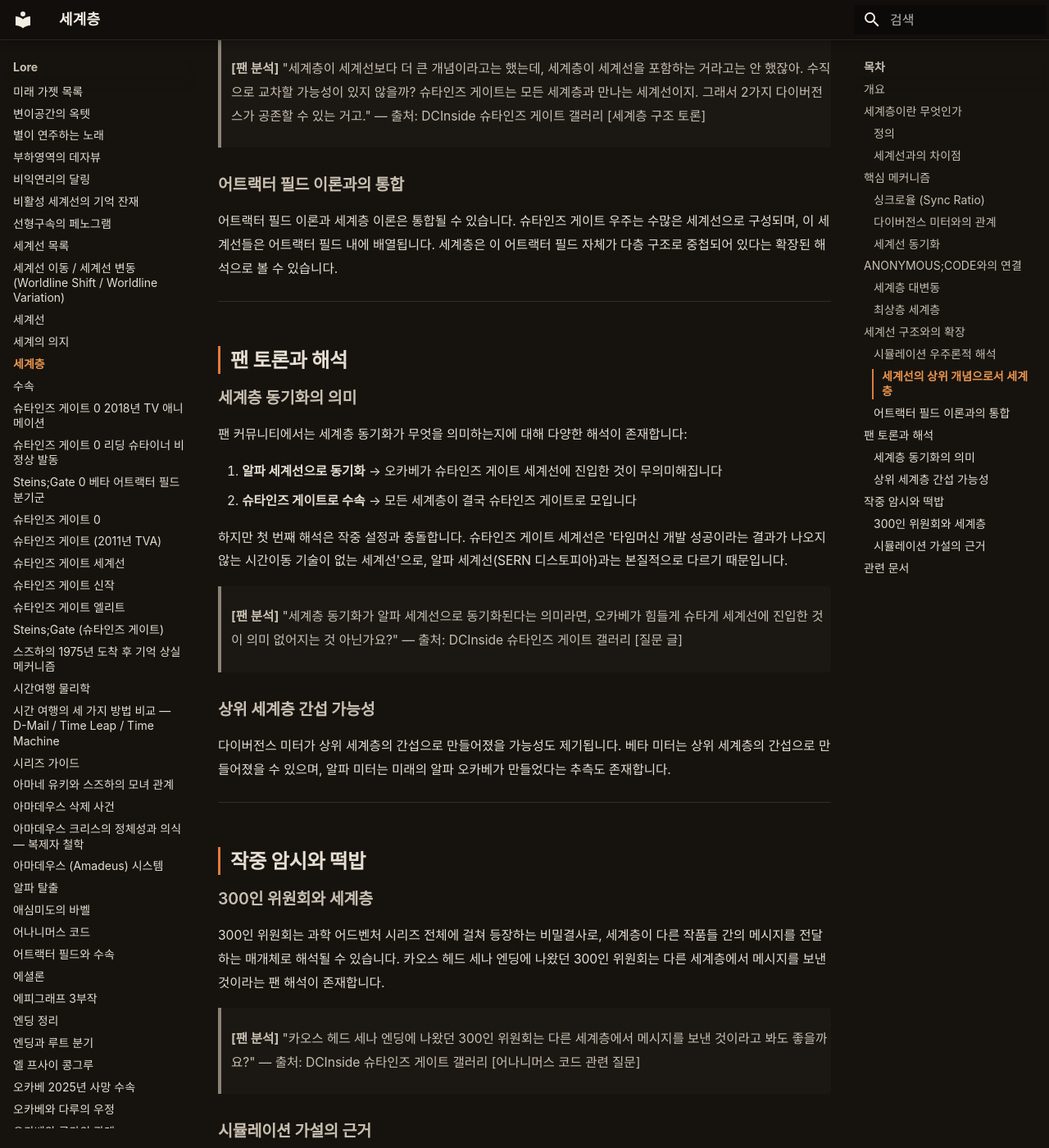
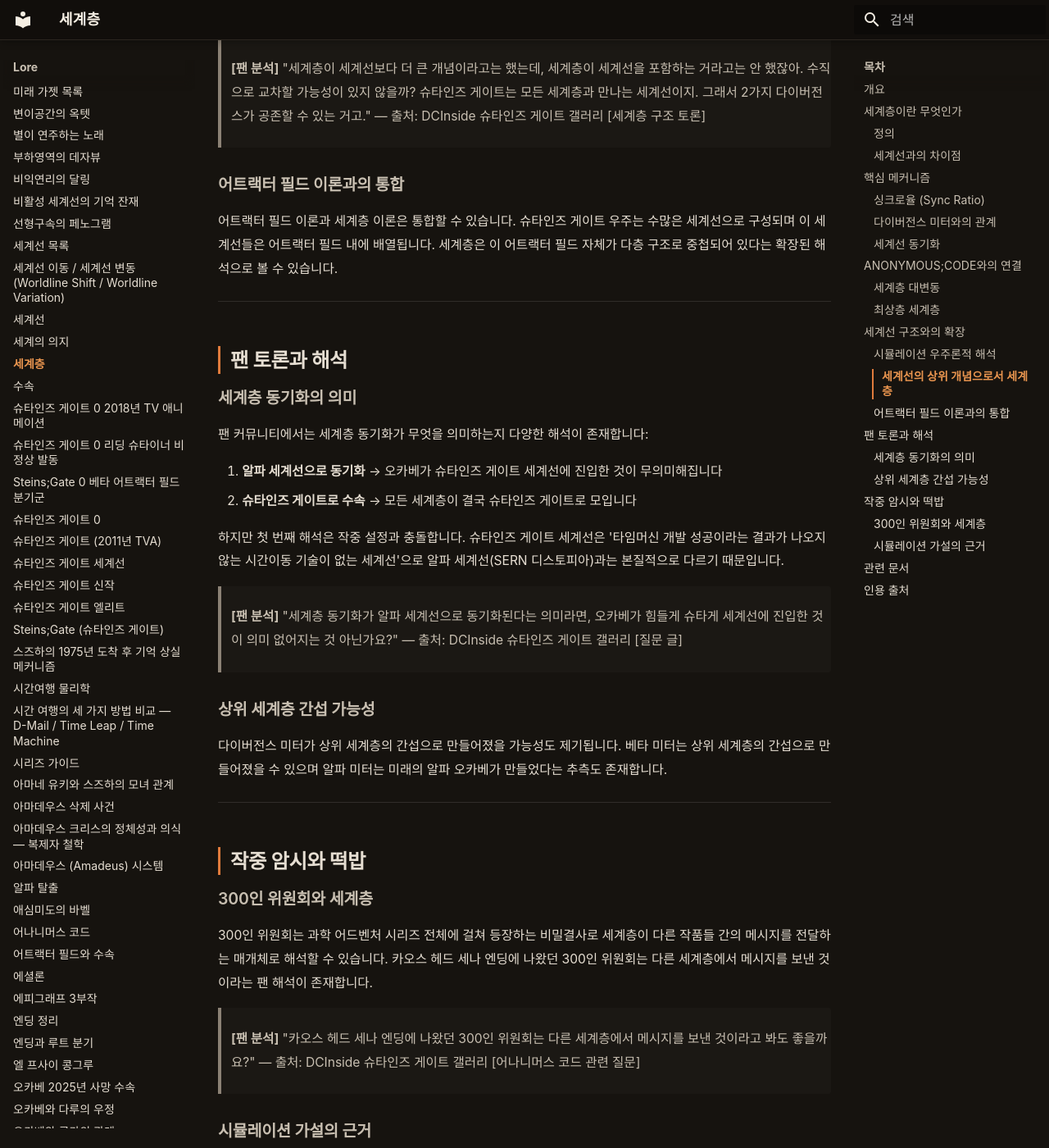
Before and after one commit to sgwiki/sgwiki.github.io, an MkDocs documentation site: the page built from wiki/lore/세계층.md, in a window 1280 px wide and 1400 px high, scrolled down 3743 px. Shown: the whole window at 82% size. Built offline with MkDocs 1.6.1 and Material for MkDocs 9.7.7, drawn with Linux system fonts in a browser that asks for light colours; some web fonts are replaced; some of the changed text lies outside the part shown.

Commit message:
chore(wiki): 세계층 정비 — restructurer frontmatter 보강(title·category·tags 4)+## 인용 출처 빈 섹션 추가·rewriter H1 한자 '世界層' 제거(World Layer 로마자 병기는 유지)·humanize 18건(연결어미 뒤 쉼표 11·가능형 과사용 5·'통해' 과잉 1·'대해' 과잉 1)·사실·스포일러(endgame)·수치(2010·2022·2038·2000년·0%)·고유명사(ANONYMOUS;CODE·CHAOS;HEAD·ROBOTICS;NOTES·SERN·오카베 린타로·마유리·크리스·치요마루·300인 위원회·어트랙터 필드·다이버전스 미터·타임리프) 불변·인용 블록 7개 불변·quote_protect pass(17/17)·fact_guard pass(0 violations)·sanitizer pass·linker pass(5 ok·broken 0)
Co-Authored-By: Claude Opus 4.6 <noreply@anthropic.com>

```diff
--- a/wiki/lore/세계층.md
+++ b/wiki/lore/세계층.md
@@ -22,7 +25,7 @@ description: "세계층은 슈타인즈 게이트 시리즈의 세계관에서
 
 ### 정의
 
-세계층은 **"세계선보다 더 상위 차원에 있는 우주의 층위"**로 정의될 수 있습니다. 다이버전스 미터가 표시하는 수치는 단순히 세계선 간의 변동률이 아니라, **자신들이 살고 있는 세계층과 최상위 세계층 간의 일치율(싱크로율)**을 나타냅니다.
+세계층은 **"세계선보다 더 상위 차원에 있는 우주의 층위"**로 정의할 수 있습니다. 다이버전스 미터가 표시하는 수치는 단순히 세계선 간의 변동률이 아니라 **자신들이 살고 있는 세계층과 최상위 세계층 간의 일치율(싱크로율)**을 나타냅니다.
 
 > **[팬 분석]** "다이버전스 미터에 표시된 숫자가 세계선 변동률과 시뮬레이션 계층의 차이를 나타낸다면, 각 세계선은 평행하지 않고 층구조를 이룬다는 가설이 성립될 수 있다."
 > — 출처: DCInside 슈타인즈 게이트 갤러리 [커뮤니티 토론]
@@ -49,16 +52,16 @@ description: "세계층은 슈타인즈 게이트 시리즈의 세계관에서
 
 ### 다이버전스 미터와의 관계
 
-다이버전스 미터는 원래 세계선의 변동을 측정하는 장치로 설정되었으나, 세계층 이론에 따르면 **"상위 세계층에서 하위 세계층을 조작할 때 사용하는 계기판의 일부"**로 재해석될 수 있습니다. 이 가설에 따르면:
+다이버전스 미터는 원래 세계선의 변동을 측정하는 장치로 설정되었으나 세계층 이론에 따르면 **"상위 세계층에서 하위 세계층을 조작할 때 사용하는 계기판의 일부"**로 재해석됩니다. 가설을 따르면:
 
 1. **다이얼** → 세계선을 조작
 2. **미터기** → 그 변화를 수치화
 
-오카베가 2010년에 발견한 다이버전스 미터는 미래의 기술로 만들어진 것으로, 상위 세계층에서 시뮬레이션 계층을 모니터링하는 장치의 일부를 복제한 것일 가능성이 있습니다.
+오카베가 2010년에 발견한 다이버전스 미터는 미래의 기술로 만들어진 것으로 상위 세계층에서 시뮬레이션 계층을 모니터링하는 장치의 일부를 복제한 것일 수 있습니다.
 
 ### 세계선 동기화
 
-세계층 이론에서 가장 중요한 개념 중 하나는 **세계선 동기화**입니다. 팬 토론에 따르면, 무수히 겹쳐진 세계층이 전부 두 개의 세계선(알파, 베타)으로 이루어져 있고, 모든 세계층이 **슈타인즈 게이트로 수속**한다고 해석될 수 있습니다.
+세계층 이론에서 가장 중요한 개념 중 하나는 **세계선 동기화**입니다. 팬 토론에 따르면 무수히 겹쳐진 세계층이 전부 두 개의 세계선(알파, 베타)으로 이루어져 있고 모든 세계층이 **슈타인즈 게이트로 수속**한다고 해석할 수 있습니다.
 
 > **[팬 분석]** "무수히 겹쳐진 세계층이 전부 두 개의 세계선으로 이루어졌다고도 볼 수 있지 않음? 무수한 세계선 중에서 시뮬레이션이 만들어지는 세계선은 두 개뿐인 거지. = 무수히 겹쳐진 세계층이 전부 슈타인즈 게이트로 수속한다."
 > — 출처: DCInside 슈타인즈 게이트 갤러리 [겹쳐진 다이버전스 미터 분석]
@@ -69,14 +72,14 @@ description: "세계층은 슈타인즈 게이트 시리즈의 세계관에서
 
 ### 세계층 대변동
 
-《ANONYMOUS;CODE》에서는 **"세계선 대변동"**이라는 개념이 등장합니다. 이는 모든 세계층의 세계선을 현실과 싱크로시켜 일시적으로 하나의 세계선으로 변동시키는 메커니즘입니다. 작중 배경이 되는 2038년 문제를 해결하기 위해 등장한 개념으로, 이해를 돕기 위해 2000년 문제(Y2K)에도 비유됩니다.
+《ANONYMOUS;CODE》에서는 **"세계선 대변동"**이라는 개념이 등장합니다. 이는 모든 세계층의 세계선을 현실과 싱크로시켜 일시적으로 하나의 세계선으로 변동시키는 메커니즘입니다. 작중 배경이 되는 2038년 문제를 해결하기 위해 등장한 개념으로 이해를 돕기 위해 2000년 문제(Y2K)에도 비유됩니다.
 
 > **[팬 분석]** "시쿠라 치요마루에 의하면 α, β와 같은 세계선의 명칭은 오카베 일행이 멋대로 붙인 것이라고 한다. 또한, 《ANONYMOUS;CODE》에서는 '세계선 대변동'이라는 개념이 등장한다."
 > — 출처: 나무위키 어트랙터 필드 [설명 단락]
 
 ### 최상층 세계층
 
-최상층 세계층은 **"타임머신이나 특수 능력이 없는 현실 세계"**로 설정됩니다. 팬 토론에 따르면, 최상위 세계층은 0% 다이버전스로 표현되며, 이곳에서는 마유리는 살고 크리스는 죽은 상태일 가능성이 제기됩니다. 하지만 이 설정은 공식적으로 명시된 바 없으며, 팬들의 추측에 불과합니다.
+최상층 세계층은 **"타임머신이나 특수 능력이 없는 현실 세계"**로 설정됩니다. 팬 토론에 따르면 최상위 세계층은 0% 다이버전스로 표현되며 이곳에서는 마유리는 살고 크리스는 죽은 상태일 가능성이 제기됩니다. 하지만 이 설정은 공식적으로 명시된 바 없으며 팬들의 추측에 불과합니다.
 
 > **[팬 분석]** "최상위 세계층은 현실 세계라 타임머신이나 능력이 없다고 하던데, 이 정보의 출처가 궁금합니다. 게임 중에는 보지 못한 것 같습니다."
 > — 출처: DCInside 슈타인즈 게이트 갤러리 [어나니머스 코드 관련 질문]
@@ -87,25 +90,25 @@ description: "세계층은 슈타인즈 게이트 시리즈의 세계관에서
 
 ### 시뮬레이션 우주론적 해석
 
-겹쳐진 세계층은 **시뮬레이션 우주론**의 관점에서 해석될 수 있습니다:
+겹쳐진 세계층은 **시뮬레이션 우주론**의 관점에서 해석할 수 있습니다:
 
 1. **세계층 0** → 시뮬레이션을 만든 존재 (또는 최상위 세계층)
 2. **세계층 1** → 현실 세계
 3. **세계층 2** → 현실 속의 가상 우주
 4. ... 기하급수적으로 확장
 
-이 구조에 따르면, 시뮬레이션 세계가 또 다른 시뮬레이션을 만들어 무한히 확장될 수 있습니다.
+이 구조에 따르면 시뮬레이션 세계가 또 다른 시뮬레이션을 만들어 무한히 확장될 수 있습니다.
 
 ### 세계선의 상위 개념으로서 세계층
 
-세계층은 오카베가 넘나드는 세계선 전체를 아우르는 상위 개념입니다. 세계선과 평행우주는 단일 우주 내에서 존재하지만, 세계층은 여러 개가 동시에 존재하는 개념입니다. 또한 세계층이 세계선을 포함하는 것이 아니라 **수직으로 교차**할 가능성도 제기됩니다.
+세계층은 오카베가 넘나드는 세계선 전체를 아우르는 상위 개념입니다. 세계선과 평행우주는 단일 우주 내에서 존재하지만 세계층은 여러 개가 동시에 존재하는 개념입니다. 또한 세계층이 세계선을 포함하는 것이 아니라 **수직으로 교차**할 가능성도 제기됩니다.
 
 > **[팬 분석]** "세계층이 세계선보다 더 큰 개념이라고는 했는데, 세계층이 세계선을 포함하는 거라고는 안 했잖아. 수직으로 교차할 가능성이 있지 않을까? 슈타인즈 게이트는 모든 세계층과 만나는 세계선이지. 그래서 2가지 다이버전스가 공존할 수 있는 거고."
 > — 출처: DCInside 슈타인즈 게이트 갤러리 [세계층 구조 토론]
 
 ### 어트랙터 필드 이론과의 통합
 
-어트랙터 필드 이론과 세계층 이론은 통합될 수 있습니다. 슈타인즈 게이트 우주는 수많은 세계선으로 구성되며, 이 세계선들은 어트랙터 필드 내에 배열됩니다. 세계층은 이 어트랙터 필드 자체가 다층 구조로 중첩되어 있다는 확장된 해석으로 볼 수 있습니다.
+어트랙터 필드 이론과 세계층 이론은 통합할 수 있습니다. 슈타인즈 게이트 우주는 수많은 세계선으로 구성되며 이 세계선들은 어트랙터 필드 내에 배열됩니다. 세계층은 이 어트랙터 필드 자체가 다층 구조로 중첩되어 있다는 확장된 해석으로 볼 수 있습니다.
 
 ---
 
@@ -113,19 +116,19 @@ description: "세계층은 슈타인즈 게이트 시리즈의 세계관에서
 
 ### 세계층 동기화의 의미
 
-팬 커뮤니티에서는 세계층 동기화가 무엇을 의미하는지에 대해 다양한 해석이 존재합니다:
+팬 커뮤니티에서는 세계층 동기화가 무엇을 의미하는지 다양한 해석이 존재합니다:
 
 1. **알파 세계선으로 동기화** → 오카베가 슈타인즈 게이트 세계선에 진입한 것이 무의미해집니다
 2. **슈타인즈 게이트로 수속** → 모든 세계층이 결국 슈타인즈 게이트로 모입니다
 
-하지만 첫 번째 해석은 작중 설정과 충돌합니다. 슈타인즈 게이트 세계선은 '타임머신 개발 성공이라는 결과가 나오지 않는 시간이동 기술이 없는 세계선'으로, 알파 세계선(SERN 디스토피아)과는 본질적으로 다르기 때문입니다.
+하지만 첫 번째 해석은 작중 설정과 충돌합니다. 슈타인즈 게이트 세계선은 '타임머신 개발 성공이라는 결과가 나오지 않는 시간이동 기술이 없는 세계선'으로 알파 세계선(SERN 디스토피아)과는 본질적으로 다르기 때문입니다.
 
 > **[팬 분석]** "세계층 동기화가 알파 세계선으로 동기화된다는 의미라면, 오카베가 힘들게 슈타게 세계선에 진입한 것이 의미 없어지는 것 아닌가요?"
 > — 출처: DCInside 슈타인즈 게이트 갤러리 [질문 글]
 
 ### 상위 세계층 간섭 가능성
 
-다이버전스 미터가 상위 세계층의 간섭으로 만들어졌을 가능성도 제기됩니다. 베타 미터는 상위 세계층의 간섭으로 만들어졌을 수 있으며, 알파 미터는 미래의 알파 오카베가 만들었다는 추측도 존재합니다.
+다이버전스 미터가 상위 세계층의 간섭으로 만들어졌을 가능성도 제기됩니다. 베타 미터는 상위 세계층의 간섭으로 만들어졌을 수 있으며 알파 미터는 미래의 알파 오카베가 만들었다는 추측도 존재합니다.
 
 ---
 
@@ -133,7 +136,7 @@ description: "세계층은 슈타인즈 게이트 시리즈의 세계관에서
 
 ### 300인 위원회와 세계층
 
-300인 위원회는 과학 어드벤처 시리즈 전체에 걸쳐 등장하는 비밀결사로, 세계층이 다른 작품들 간의 메시지를 전달하는 매개체로 해석될 수 있습니다. 카오스 헤드 세나 엔딩에 나왔던 300인 위원회는 다른 세계층에서 메시지를 보낸 것이라는 팬 해석이 존재합니다.
+300인 위원회는 과학 어드벤처 시리즈 전체에 걸쳐 등장하는 비밀결사로 세계층이 다른 작품들 간의 메시지를 전달하는 매개체로 해석할 수 있습니다. 카오스 헤드 세나 엔딩에 나왔던 300인 위원회는 다른 세계층에서 메시지를 보낸 것이라는 팬 해석이 존재합니다.
 
 > **[팬 분석]** "카오스 헤드 세나 엔딩에 나왔던 300인 위원회는 다른 세계층에서 메시지를 보낸 것이라고 봐도 좋을까요?"
 > — 출처: DCInside 슈타인즈 게이트 갤러리 [어나니머스 코드 관련 질문]
@@ -144,7 +147,7 @@ description: "세계층은 슈타인즈 게이트 시리즈의 세계관에서
 
 1. 치요마루가 타임리프 등이 가능한 것은 **"컴퓨터 속이기 때문"**이라고 공인했다는 언급
 2. 다이버전스 미터가 실제 세계와 시뮬레이터의 차이를 구분한다는 설정
-3. 세계선이 렌즈나 필터를 통해 조작되는 시뮬레이션으로 묘사되는 장면
+3. 세계선이 렌즈나 필터로 조작되는 시뮬레이션으로 묘사되는 장면
 
 하지만 이러한 근거들은 공식 설정보다는 팬들의 해석에 가깝습니다.
 
@@ -157,3 +160,7 @@ description: "세계층은 슈타인즈 게이트 시리즈의 세계관에서
 - [다이버전스 미터](다이버전스-미터.md)
 - [ANONYMOUS;CODE](어나니머스-코드.md)
 - [300인 위원회](../organization/300인-위원회.md)
+
+---
+
+## 인용 출처
```
Also changed, not shown: other parts of wiki/lore/세계층.md (+6 -3 lines).
